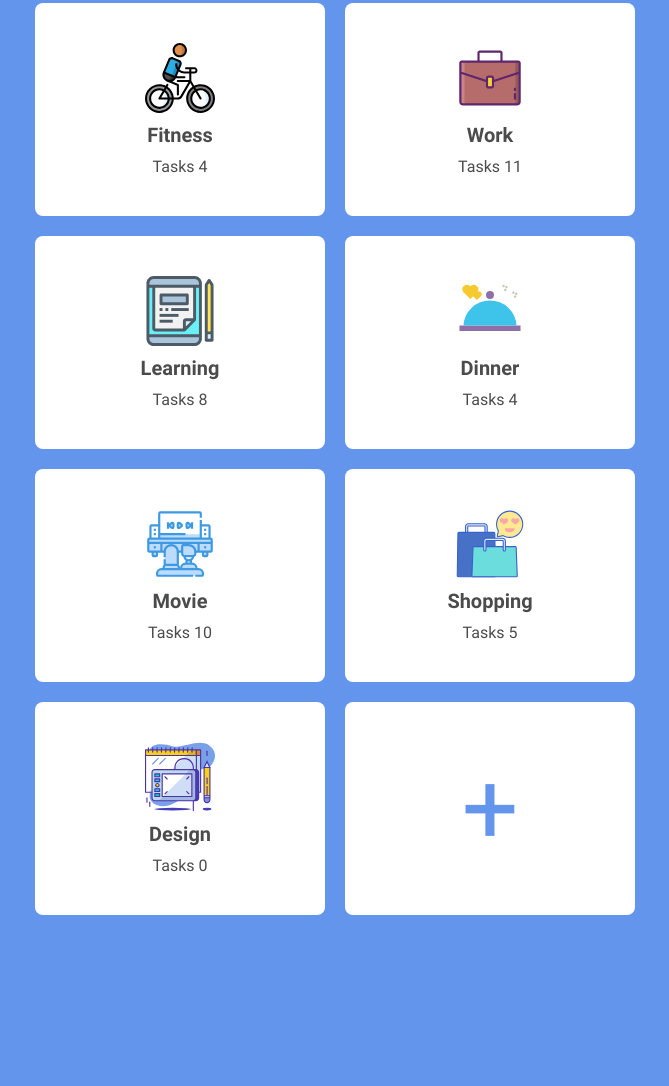
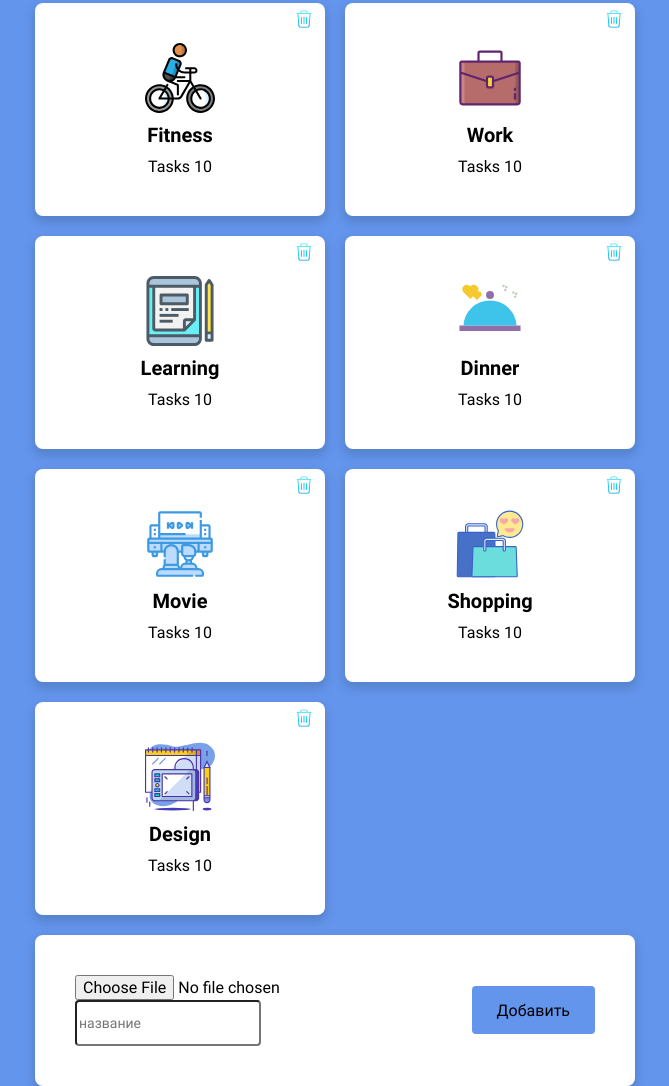
Before and after one commit to HkirillV/todo, a website built with Vite: page index.html in a window 1280 px wide. Shown: the part 108-1194 px from the top of the page, without its empty margins (305-974 px from the left). Before the commit the page ends 1023 px from the top, so only its background shows below. Built offline with nearby package versions, Linux system fonts and the light colour scheme.

Commit message:
init: taks.js

```diff
--- a/app.js
+++ b/app.js
@@ -0,0 +1,2 @@
+import "/src/js/function.js"
+import "/src/js/task.js"
--- /dev/null
+++ b/db/task.json
@@ -0,0 +1,44 @@
+[
+  {
+    "id": 1,
+    "title": "Fitness",
+    "img": "fitness.svg",
+    "tasks": 10
+  },
+  {
+    "id": 2,
+    "title": "Work",
+    "img": "work.svg",
+    "tasks": 10
+  },
+  {
+    "id": 3,
+    "title": "Learning",
+    "img": "learning.svg",
+    "tasks": 10
+  },
+  {
+    "id": 4,
+    "title": "Dinner",
+    "img": "dinner.svg",
+    "tasks": 10
+  },
+  {
+    "id": 5,
+    "title": "Movie",
+    "img": "movie.svg",
+    "tasks": 10
+  },
+  {
+    "id": 6,
+    "title": "Shopping",
+    "img": "shopping.svg",
+    "tasks": 10
+  },
+  {
+    "id": 7,
+    "title": "Design",
+    "img": "design.svg",
+    "tasks": 10
+  }
+]
--- a/index.html
+++ b/index.html
@@ -3,8 +3,8 @@
 <head>
   <meta charset="UTF-8"/>
   <meta name="viewport" content="width=device-width, initial-scale=1.0"/>
-  <link rel="stylesheet" href="/css/normalize.css">
-  <link rel="stylesheet" href="/src/sass/style.css">
+  <link rel="stylesheet" href="css/normalize.css">
+  <link rel="stylesheet" href="src/sass/style.css">
   <title>TODO | Главная</title>
 </head>
 <body>
@@ -15,43 +15,18 @@
 </header>
 <main class="container">
   <section class="todo">
-    <div class="task">
-      <img class="task__image" src="/src/img/fitness.svg" width="70" height="70" loading="lazy" alt="fitness">
-      <h4 class="task__title">Fitness</h4>
-      <span class="task__count">Tasks 4</span>
+    <div class="todo-list">
+
     </div>
-    <div class="task">
-      <img class="task__image" src="/src/img/work.svg" width="70" height="70" loading="lazy" alt="work">
-      <h4 class="task__title">Work</h4>
-      <span class="task__count">Tasks 11</span>
+    <div class="pagination">
+
     </div>
-    <div class="task">
-      <img class="task__image" src="/src/img/learning.svg" width="70" height="70" loading="lazy" alt="learning">
-      <h4 class="task__title">Learning</h4>
-      <span class="task__count">Tasks 8</span>
-    </div>
-    <div class="task">
-      <img class="task__image" src="/src/img/dinner.svg" width="70" height="70" loading="lazy" alt="dinner">
-      <h4 class="task__title">Dinner</h4>
-      <span class="task__count">Tasks 4</span>
-    </div>
-    <div class="task">
-      <img class="task__image" src="/src/img/movie.svg" width="70" height="70" loading="lazy" alt="movie">
-      <h4 class="task__title">Movie</h4>
-      <span class="task__count">Tasks 10</span>
-    </div>
-    <div class="task">
-      <img class="task__image" src="/src/img/shopping.svg" width="70" height="70" loading="lazy" alt="shopping">
-      <h4 class="task__title">Shopping</h4>
-      <span class="task__count">Tasks 5</span>
-    </div>
-    <div class="task">
-      <img class="task__image" src="/src/img/design.svg" width="70" height="70" loading="lazy" alt="design">
-      <h4 class="task__title">Design</h4>
-      <p class="task__count">Tasks 0</p>
-    </div>
-    <div class="todo__add">
-      <span class="plus">+</span>
+    <div class="create-section">
+      <form>
+        <input class="create-section__image" type="file">
+        <input class="create-section__title" type="text" placeholder="название">
+      </form>
+      <button class="create-section__button" type="submit">Добавить</button>
     </div>
   </section>
 </main>
--- /dev/null
+++ b/src/js/function.js
@@ -0,0 +1,8 @@
+export function setLocalStorage(arr) {
+  localStorage.setItem('task', JSON.stringify(arr))
+}
+
+export function getLocalStorage() {
+  const task = localStorage.getItem('task')
+  return task ? JSON.parse(task) : []
+}
--- /dev/null
+++ b/src/js/task.js
@@ -0,0 +1,67 @@
+import {getLocalStorage, setLocalStorage} from "./function.js";
+
+const todoAddElement = document.querySelector('.todo__add')
+const todoListElement = document.querySelector('.todo-list')
+
+
+let task = []
+
+getTask()
+
+todoAddElement.addEventListener('click', renderTask)
+
+async function getTask() {
+  try {
+    if (!task.length) {
+      const res = await fetch('/db/task.json')
+      if (!res.ok) {
+        throw new Error(res.statusText)
+      }
+      task = await res.json()
+
+    }
+    checkingRelevanceTask()
+
+  } catch (err) {
+    console.log('ошибка')
+  }
+}
+
+
+function checkingRelevanceTask() {
+  if (!task.length) {
+    console.log('todo list пустой')
+  }
+
+  setLocalStorage(task)
+
+  const newTask = getLocalStorage('task')
+
+  renderTask(newTask)
+}
+
+// function deleteTask (event) {
+//
+// }
+
+
+function renderTask(arr) {
+
+  todoListElement.innerHTML = ''
+
+  todoListElement.innerHTML = arr.reduce((acc, el) => {
+    const {id, title, img, tasks} = el
+    task = `
+      <div class="task" data-task="${id}">
+      <img class="task__image" src="/src/img/${img}" width="70" height="70" loading="lazy" alt="work">
+      <h4 class="task__title">${title}</h4>
+      <span class="task__count">Tasks ${tasks}</span>
+      <button class="task__delete" type="button">
+        <img src="/src/img/delete.svg" width="20" height="20" loading="lazy" alt="delete">
+      </button>
+    </div>
+      `
+    return acc + task
+  }, '')
+
+}
--- a/src/sass/base/_base.scss
+++ b/src/sass/base/_base.scss
@@ -53,3 +53,12 @@ p {
 li {
   list-style-type: none;
 }
+
+button {
+  transition: 0.3s;
+  cursor: pointer;
+}
+
+button:hover {
+  opacity: 0.8;
+}
--- a/src/sass/components/_todo.scss
+++ b/src/sass/components/_todo.scss
@@ -1,9 +1,10 @@
-.todo {
+.todo-list {
   display: grid;
   text-align: center;
   grid-gap: 20px;
   grid-template-columns: 1fr 1fr;
   grid-template-rows: auto;
+  margin-bottom: 20px;
 }
 
 .task {
@@ -11,45 +12,79 @@
   justify-content: center;
   flex-direction: column;
   align-items: center;
+  cursor: pointer;
+  position: relative;
   row-gap: 10px;
   padding: 40px;
   border-radius: 8px;
   background-color: $color-white;
+  transition: 0.5s;
+  box-shadow: 0 5px 10px 2px rgba(34, 60, 80, 0.2);
 
- &__title {
-   color: $color-black;
-   opacity: 0.7;
+  &__title {
+    color: $color-black;
 
-   @include font($size: 2rem, $height: normal, $weight: 900)
- }
+
+    @include font($size: 2rem, $height: normal, $weight: 900)
+  }
 
   &__count {
     color: $color-black;
-    opacity:  0.7;
+
+
+    @include font($size: 1.6rem, $height: normal, $weight: 400)
+  }
+
+  &__delete {
+    position: absolute;
+    top: 5px;
+    right: 5px;
+    border: none;
+    cursor: pointer;
+    background-color: $color-white;
+  }
+
+  &__delete-icon:hover {
+    fill: red;
+  }
+}
+
+.task:hover {
+  opacity: 0.8;
+  transform: scale(1.05);
+}
+
+.create-section {
+  display: flex;
+  align-items: center;
+  justify-content: space-between;
+  border-radius: 8px;
+  background-color: white;
+  padding: 40px;
+  box-shadow: 0 5px 10px 2px rgba(34, 60, 80, 0.2);
+
+  &__image {
+    color:$color-black ;
+
+    @include font($size: 1.6rem, $height: normal, $weight: 400)
+  }
+
+  &__title {
+    height: 40px;
+    border-radius: 4px;
+    color: $color-black;
+
+    @include font($size: 1.4rem, $height: normal, $weight: 400)
+  }
+
+  &__button {
+    padding-inline: 25px;
+    height: 48px;
+    border-radius: 4px;
+    border: none;
+    background-color: $color-cornflowerblue;
+    color:$color-black;
 
     @include font($size: 1.6rem, $height: normal, $weight: 400)
   }
 }
-
-.todo__add {
-  display: flex;
-  align-items: center;
-  justify-content: center;
-  border-radius: 8px;
-  background-color: white;
-  cursor: pointer;
-
-}
-
-
-.plus {
-  color: $color-cornflowerblue;
-  transition: all 0.5s;
-
-  @include font($size: 10rem, $height: normal, $weight: 400)
-
-}
-
-.plus:hover {
-  transform: rotate(-45deg);
-}
--- a/src/sass/style.scss
+++ b/src/sass/style.scss
@@ -1,8 +1,9 @@
 
 //Abstract
+@import "abstract/constants";
 @import "abstract/fonts";
 @import "abstract/mixins";
-@import "abstract/constants";
+
 
 //Base
 @import "base/base";
```
Also changed, not shown: db/products.json (deleted, +0 -86 lines), src/img/delete.svg (added), src/sass/style.css, 1 other file.
